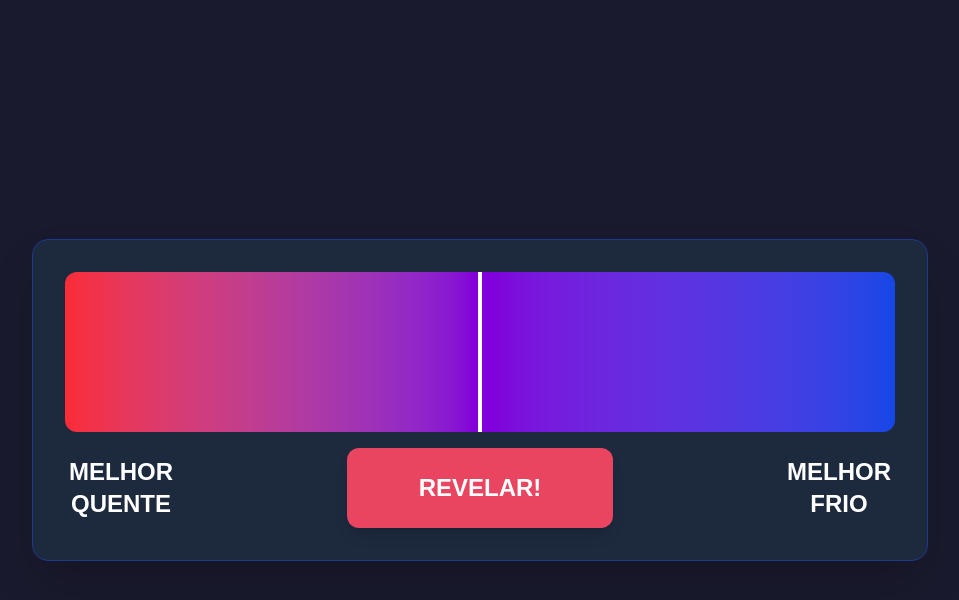
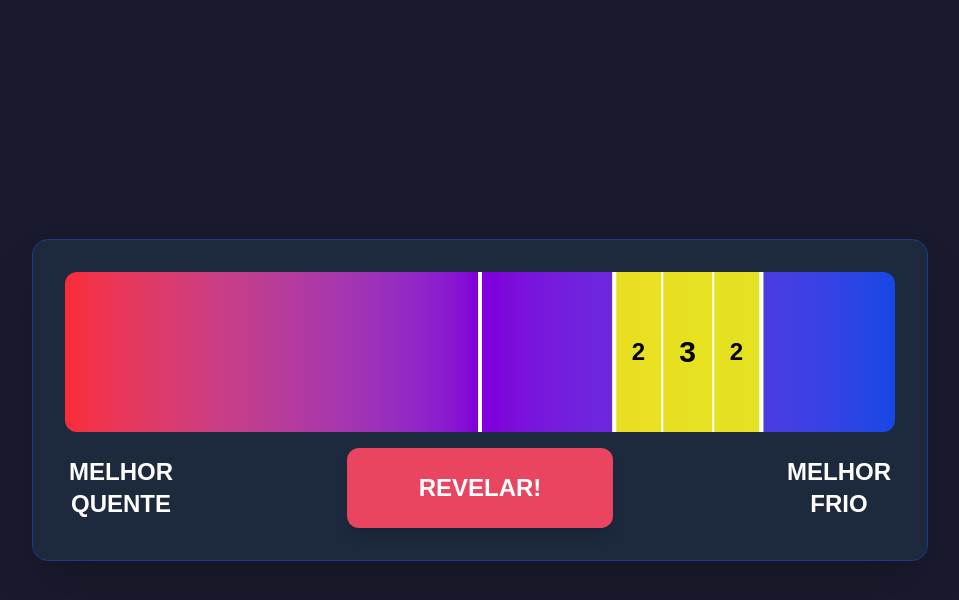
Before and after one commit to marcxsdev/mindsync, a Next.js app: page /game in a window 1280 px wide. Both pictures are taken after a click on the button "REVELAR!". Shown: the top 600 px of the page, without its empty margins (160-1119 px from the left). Built offline with nearby package versions, Linux system fonts and the light colour scheme.

Commit message:
fix: update slider component

```diff
--- a/src/components/game/GameBoard.js
+++ b/src/components/game/GameBoard.js
@@ -1,18 +1,24 @@
 "use client";
-import React from "react";
+import React, { useState } from "react";
 import Slider from "./Slider";
 import Button from "@/components/ui/Button";
 
 function GameBoard() {
+  const [showTarget, setShowTarget] = useState(false);
+
+  const toggleTarget = () => {
+    setShowTarget((prev) => !prev);
+  };
+
   return (
     <div className="w-full max-w-4xl rounded-2xl bg-slate-800 p-8 shadow-2xl border border-blue-900 flex flex-col">
-      <Slider />
+      <Slider showTarget={showTarget} />
 
       <div className="pt-4 flex items-center justify-between">
         <h1 className="text-2xl font-semibold uppercase text-center shrink-0 w-28">
           Melhor quente
         </h1>
-        <Button onClick={() => console.log("teste")}>REVELAR!</Button>
+        <Button onClick={toggleTarget}>REVELAR!</Button>
         <h1 className="text-2xl font-semibold uppercase text-center shrink-0 w-28">
           Melhor frio
         </h1>
--- a/src/components/game/Slider.jsx
+++ b/src/components/game/Slider.js
@@ -1,8 +1,8 @@
 import React, { useState, useRef } from "react";
 
-const Slider = () => {
-  const [markerPosition, setMarkerPosition] = useState(50); // Posição inicial do marcador
-  const sliderRef = useRef(null); // Ref para o container do slider
+const Slider = ({ showTarget }) => {
+  const [markerPosition, setMarkerPosition] = useState(50);
+  const sliderRef = useRef(null);
 
   const handleSliderChange = (event) => {
     setMarkerPosition(event.target.value);
@@ -16,6 +16,23 @@ const Slider = () => {
             bg-gradient-to-r from-red-500 via-purple-700 to-blue-700
             transition-opacity duration-500 ease-in-out"
         ></div>
+
+        {/* Div do alvo */}
+        {showTarget && (
+          <div
+            className="absolute h-full bg-[#ffff00d9] border-l-4 border-r-4 border-white flex items-center"
+            style={{
+              left: `75%`, // Posição fixa do alvo (você pode torná-la dinâmica com uma prop)
+              transform: "translateX(-50%)",
+            }}
+          >
+            <div className="text-black font-bold text-2xl px-4">2</div>
+            <div className="text-black font-bold text-3xl px-4 border-l-2 border-r-2 border-white h-full flex items-center">
+              3
+            </div>
+            <div className="text-black font-bold text-2xl px-4">2</div>
+          </div>
+        )}
 
         <div
           className="absolute top-[-10px] bottom-[-10px] w-1
```
